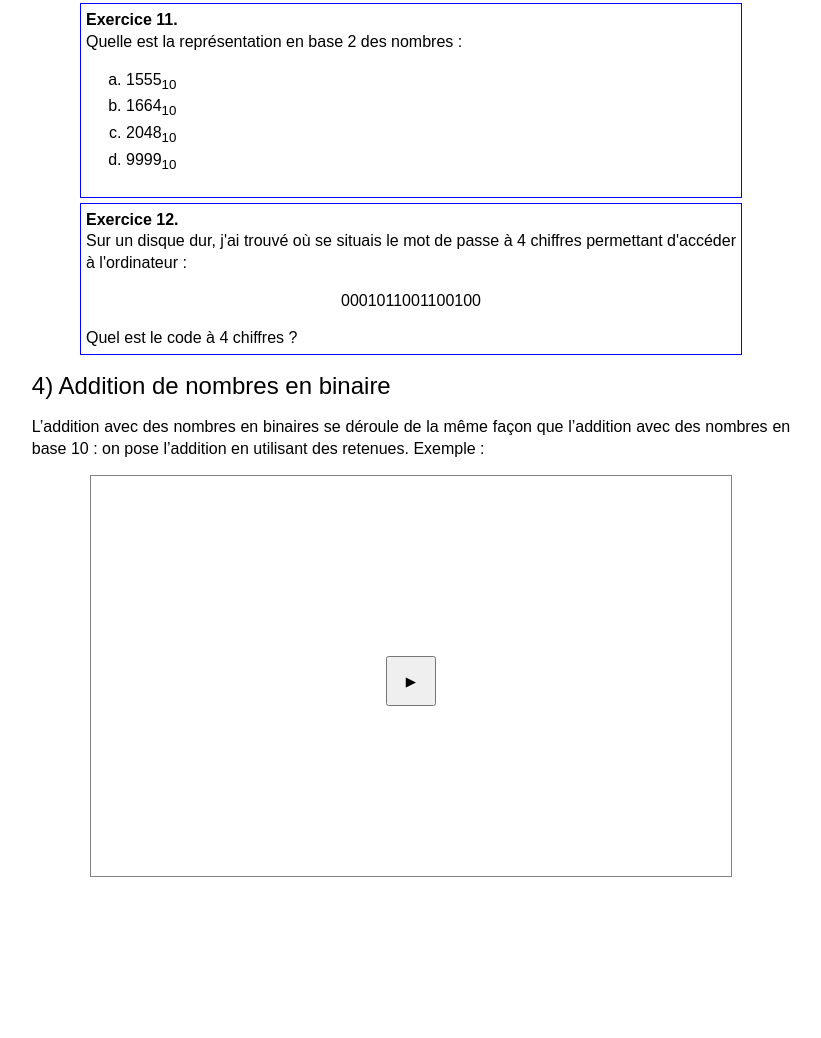
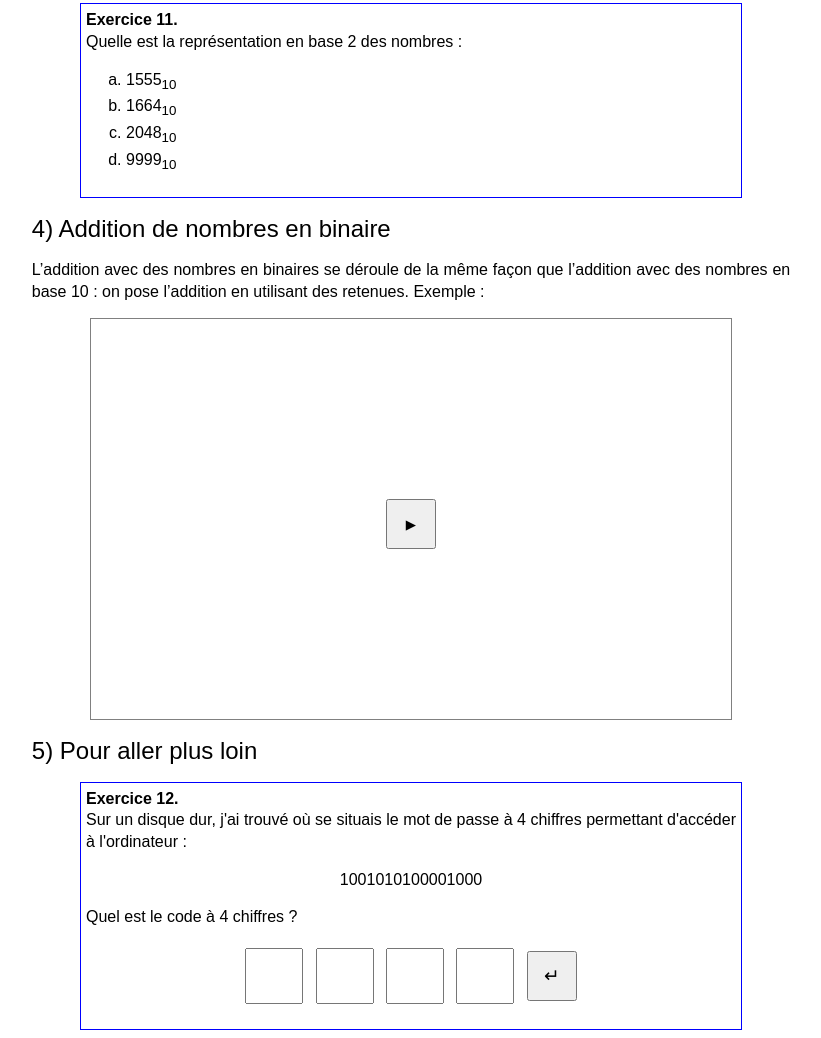
Before and after one commit to ProfGrudzien/NSI, a plain HTML site: page Premiere/RepresentationBinaire/EntierNaturelBinaire/EntierNaturelBinaire.html in a window 1280 px wide. Shown: the part 4300-5338 px from the top of the page, without its empty margins (229-1050 px from the left). Before the commit the page ends 5185 px from the top, so only its background shows below. Drawn offline with Linux system fonts and the light colour scheme.

Commit message:
Add files via upload

```diff
--- /dev/null
+++ b/Premiere/RepresentationBinaire/EntierNaturelBinaire/Enigme.css
@@ -0,0 +1,17 @@
+input[type=number].enigme {
+    -moz-appearance: textfield;
+    appearance: textfield;
+    height: 50px;
+    width: 50px;
+    margin: 4px;
+    text-align: center;
+    font-size: 14pt;
+}
+
+input[type=button].enigme {
+    height: 50px;
+    width: 50px;
+    margin: 4px;
+    text-align: center;
+    font-size: 14pt;
+}
--- /dev/null
+++ b/Premiere/RepresentationBinaire/EntierNaturelBinaire/Enigme.js
@@ -0,0 +1,29 @@
+const btnEnigme = document.getElementById("btnEnigme")
+const pCodeEnigme = document.getElementById("enigmeCode")
+const pMessageEnigme = document.getElementById("enigmeMessage")
+const pChiffre1 = document.getElementById("chiffre1")
+const pChiffre2 = document.getElementById("chiffre2")
+const pChiffre3 = document.getElementById("chiffre3")
+const pChiffre4 = document.getElementById("chiffre4")
+
+const chiffre1 = Math.floor(4 + Math.random() * 6);
+const chiffre2 = Math.floor(Math.random() * 10);
+const chiffre3 = Math.floor(Math.random() * 10);
+const chiffre4 = Math.floor(Math.random() * 10);
+const decimal = chiffre1*4096+chiffre2*256+chiffre3*16+chiffre4
+const binaire = decimal.toString(2)
+pCodeEnigme.textContent = "0".repeat(16-binaire.length) + binaire
+pChiffre1.value = null;
+pChiffre2.value = null;
+pChiffre3.value = null;
+pChiffre4.value = null;
+
+function verifier(event) {
+    if (chiffre1 == pChiffre1.value && chiffre2 == pChiffre2.value && chiffre3 == pChiffre3.value && chiffre4 == pChiffre4.value) {
+        pMessageEnigme.textContent = "Bravo, vous avez trouvé le code !"
+    } else {
+        pMessageEnigme.textContent = "Code faux, continuez à chercher !"
+    }
+}
+
+btnEnigme.addEventListener("click", verifier)
--- a/Premiere/RepresentationBinaire/EntierNaturelBinaire/EntierNaturelBinaire.html
+++ b/Premiere/RepresentationBinaire/EntierNaturelBinaire/EntierNaturelBinaire.html
@@ -5,6 +5,7 @@
         <link rel="stylesheet" href="../../../style.css"/>
         <link rel="stylesheet" href="Animations.css"/>
         <link rel="stylesheet" href="Exerciseur.css"/>
+        <link rel="stylesheet" href="Enigme.css"/>
     </head>
     <body>
         <div class="main">
@@ -195,13 +196,6 @@
                     <li>9999<sub>10</sub></li>
                 </ol>
             </div>
-            <div class="exercice">
-                Sur un disque dur, j'ai trouvé où se situais le mot de passe à 4 chiffres permettant d'accéder à l'ordinateur :
-                <p class="centrer">
-                0001011001100100
-                </p>
-                Quel est le code à 4 chiffres ?
-            </div>
             <h2>Addition de nombres en binaire</h2>
             <p>
                 L’addition avec des nombres en binaires se déroule de la même façon que l’addition avec des nombres en base 10 : on pose l’addition en utilisant des retenues. Exemple :
@@ -209,10 +203,26 @@
             <div class="animation" id="addition">
                 <input type="button" value="▶" class="lancer"/>
             </div>
+            <h2>Pour aller plus loin</h2>
+            <div class="exercice">
+                Sur un disque dur, j'ai trouvé où se situais le mot de passe à 4 chiffres permettant d'accéder à l'ordinateur :
+                <p class="centrer" id="enigmeCode"></p>
+                Quel est le code à 4 chiffres ?
+                <p class="centrer">
+                    <input type=number id="chiffre1" class="enigme">
+                    <input type=number id="chiffre2" class="enigme">
+                    <input type=number id="chiffre3" class="enigme">
+                    <input type=number id="chiffre4" class="enigme">
+                    <input type=button value="↵" class="enigme" id="btnEnigme">
+                </p>
+                <p class="centrer" id="enigmeMessage"></p>
+            </div>
+
         </div>
         <script type="text/javascript" src="../../../script.js"></script>
         <script type="text/javascript" src="Decomposer.js"></script>
         <script type="text/javascript" src="Addition.js"></script>
         <script type="text/javascript" src="Exerciseur.js"></script>
+        <script type="text/javascript" src="Enigme.js"></script>
     </body>
 </html>
```
